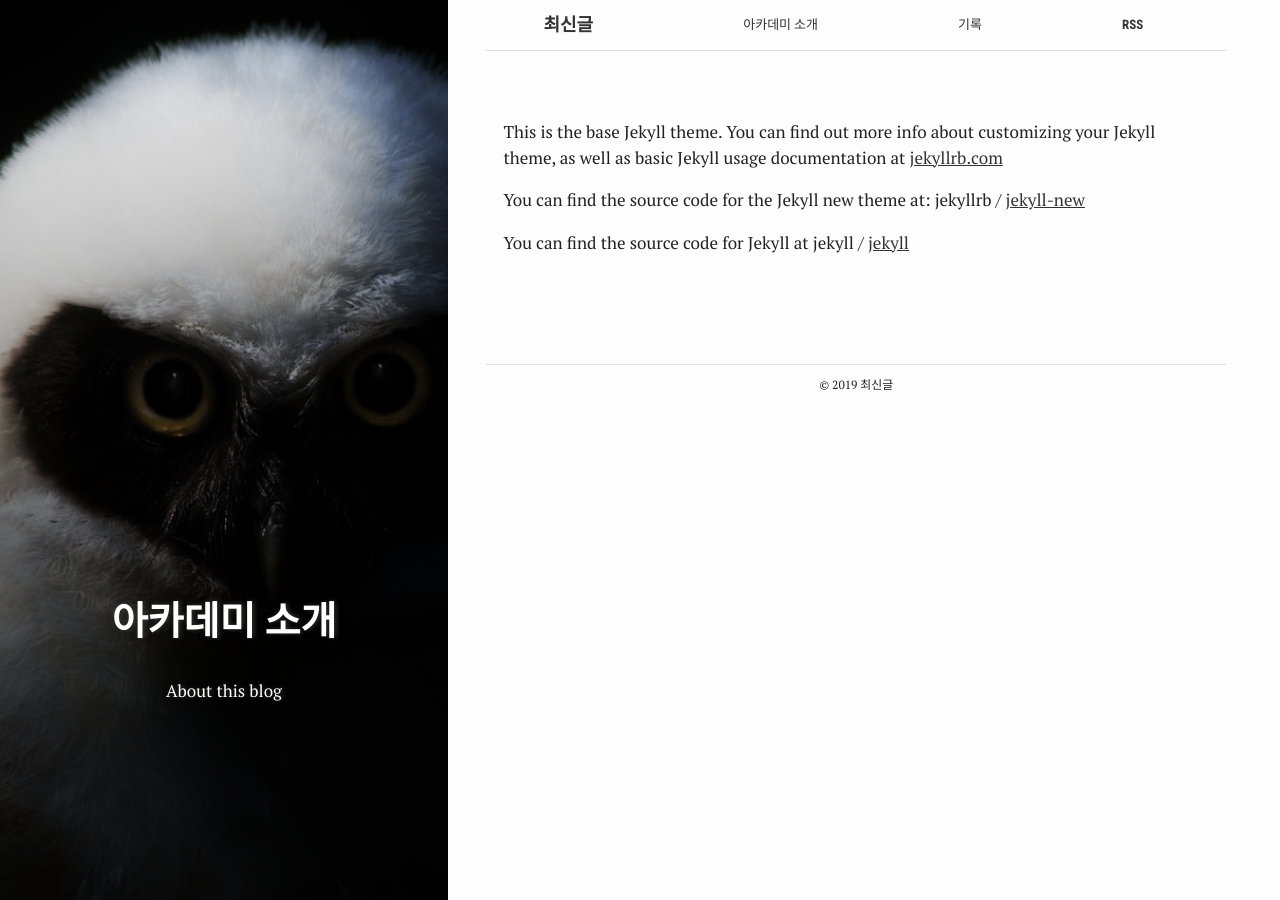
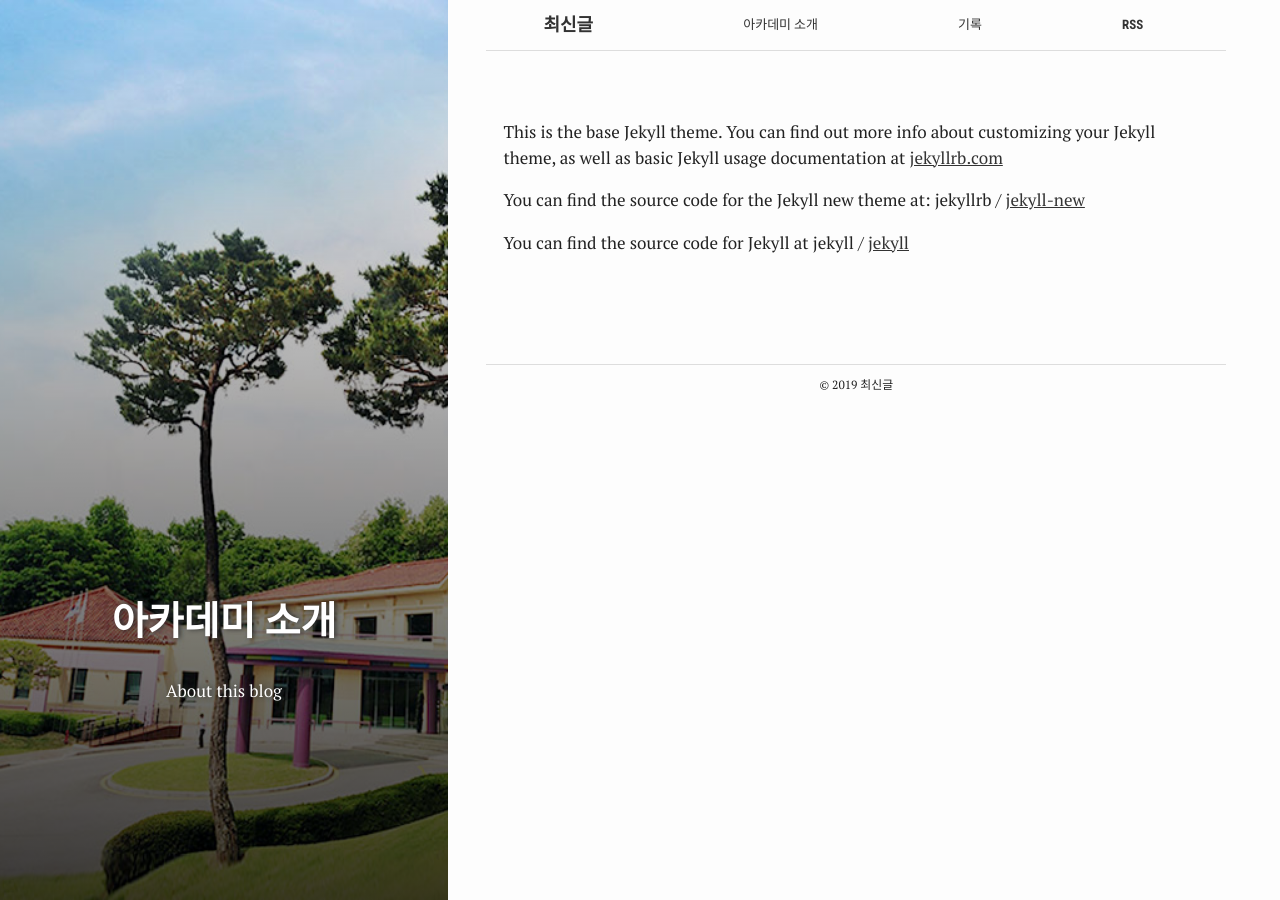
Before and after one commit to ziwongo/ziwongo.github.io, a Jekyll site: the page built from about.md, in a window 1280 px wide. Built offline with Jekyll 4.4.1, drawn with Linux system fonts in a browser that asks for light colours.

Commit message:
Update about.md

```diff
--- a/about.md
+++ b/about.md
@@ -1,6 +1,6 @@
 ---
 title: 아카데미 소개
-bg: owl.jpg
+bg: img_intro01.jpg
 layout: page
 crawlertitle: Why and how this blog was created
 permalink: "/about/"
```
